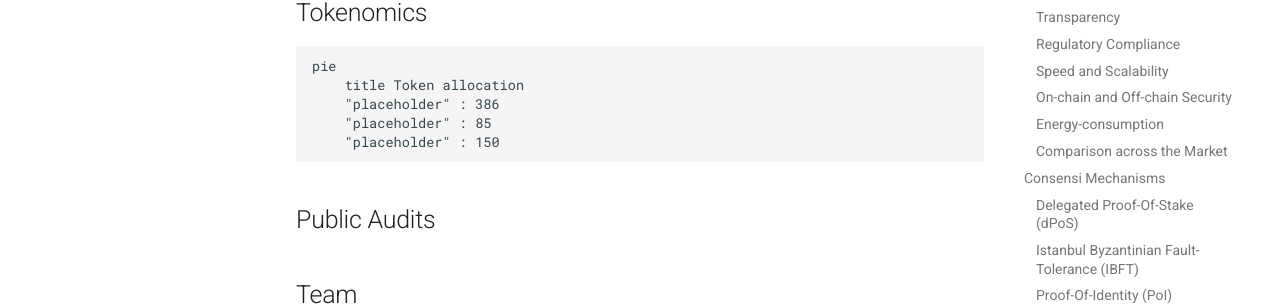
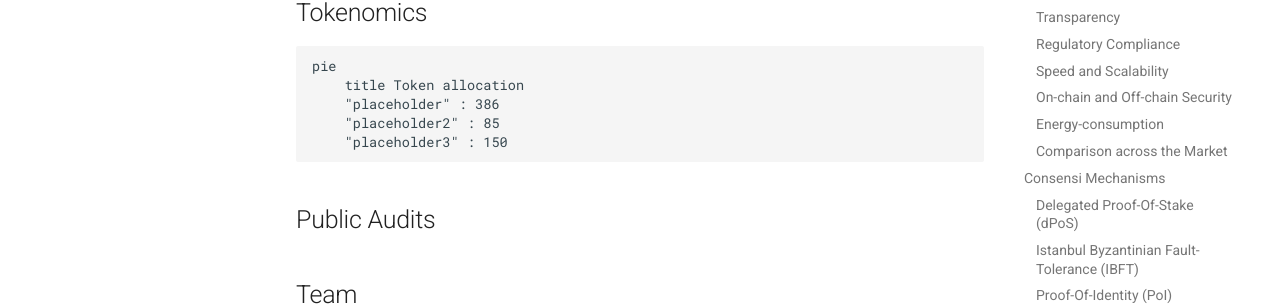
Before and after one commit to hypnosisfoundation/documentation, an MkDocs documentation site: the page built from docs/litepaper/index.md, in a window 1280 px wide and 900 px high, scrolled down 3080 px. Shown: the part 274-581 px from the top of the window. Built offline with MkDocs 1.6.1 and Material for MkDocs 9.7.7, drawn with Linux system fonts in a browser that asks for light colours; comment, search, counter and statistics services are not loaded.

Commit message:
Update index.md

````diff
--- a/docs/litepaper/index.md
+++ b/docs/litepaper/index.md
@@ -102,8 +102,8 @@ In order to keep our gasprices at its minimum, we have developed and integrated
 pie
     title Token allocation
     "placeholder" : 386
-    "placeholder" : 85
-    "placeholder" : 150
+    "placeholder2" : 85
+    "placeholder3" : 150
 ```
 
 ## Public Audits
````
